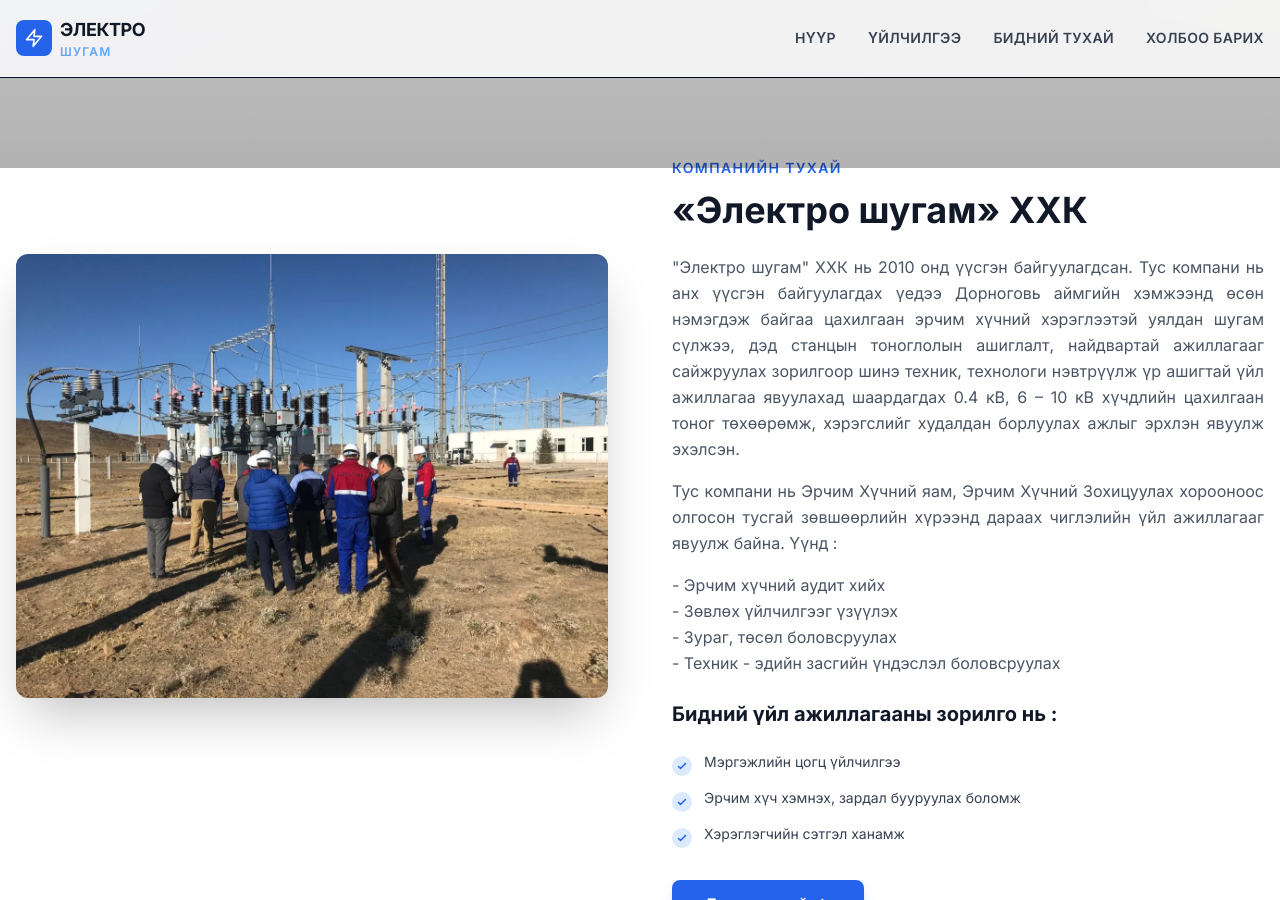
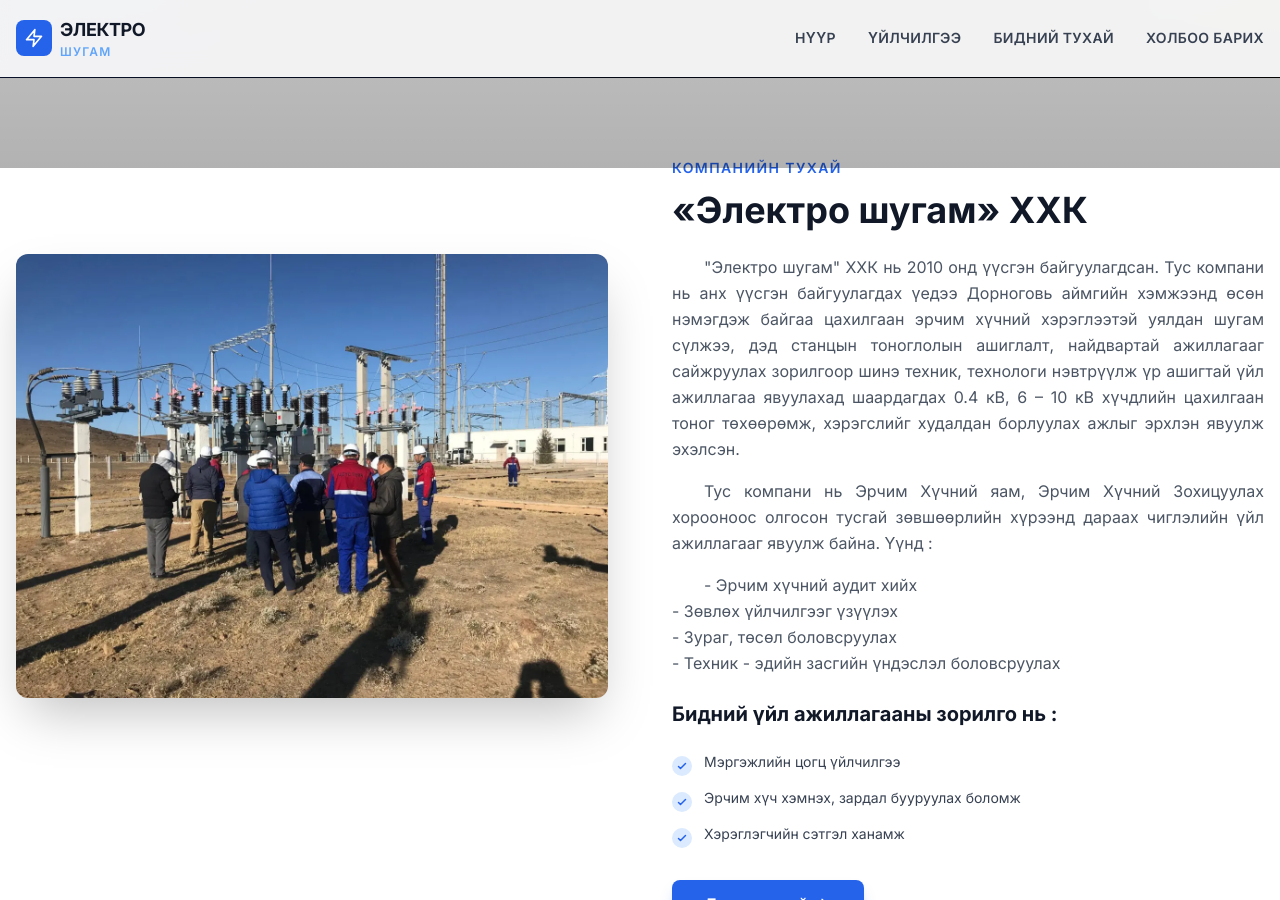
Before and after one commit to electroshugam/electroshugam_web_new, a Jekyll site: the page built from index.html, in a window 1280 px wide and 900 px high, scrolled down 732 px. Built offline with Jekyll 4.4.1, drawn with Linux system fonts in a browser that asks for light colours; nearby versions of some CDN libraries.

Commit message:
fig update

```diff
--- a/index.html
+++ b/index.html
@@ -41,7 +41,7 @@
       <div>
         <p class="text-sm font-semibold text-blue-600 uppercase tracking-widest mb-3">Компанийн тухай</p>
         <h2 class="text-2xl md:text-3xl lg:text-4xl font-bold mb-6 text-gray-900 leading-tight">«Электро шугам» ХХК</h2>
-        <div class="mb-6 text-gray-600 text-justify [&_p]:text-base [&_p]:leading-relaxed [&_p]:mb-4">
+        <div class="mb-6 text-gray-600 text-justify [&_p]:text-base [&_p]:leading-relaxed [&_p]:mb-4 [&_p]:indent-8">
           <p>"Электро шугам" ХХК нь 2010 онд үүсгэн байгуулагдсан. Тус компани нь анх үүсгэн байгуулагдах үедээ Дорноговь аймгийн хэмжээнд өсөн нэмэгдэж байгаа цахилгаан эрчим хүчний хэрэглээтэй уялдан шугам сүлжээ, дэд станцын тоноглолын ашиглалт, найдвартай ажиллагааг сайжруулах зорилгоор шинэ техник, технологи нэвтрүүлж үр ашигтай үйл ажиллагаа явуулахад шаардагдах 0.4 кВ, 6 – 10 кВ хүчдлийн цахилгаан тоног төхөөрөмж, хэрэгслийг худалдан борлуулах ажлыг эрхлэн явуулж эхэлсэн.</p>
           <p>Тус компани нь Эрчим Хүчний яам, Эрчим Хүчний Зохицуулах хорооноос олгосон тусгай зөвшөөрлийн хүрээнд дараах чиглэлийн үйл ажиллагааг явуулж байна. Үүнд :</p>
           <p> - Эрчим хүчний аудит хийх <br>
```
